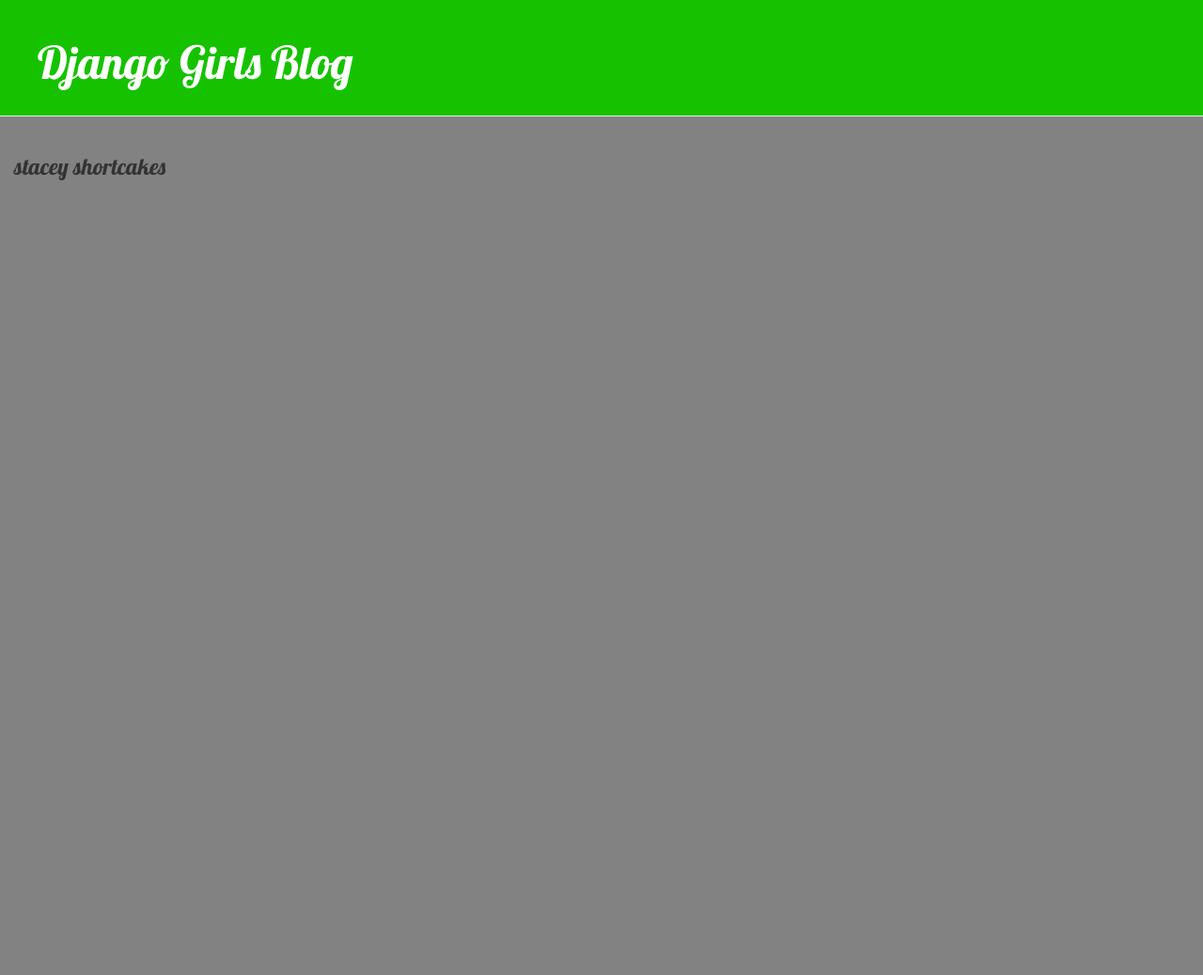
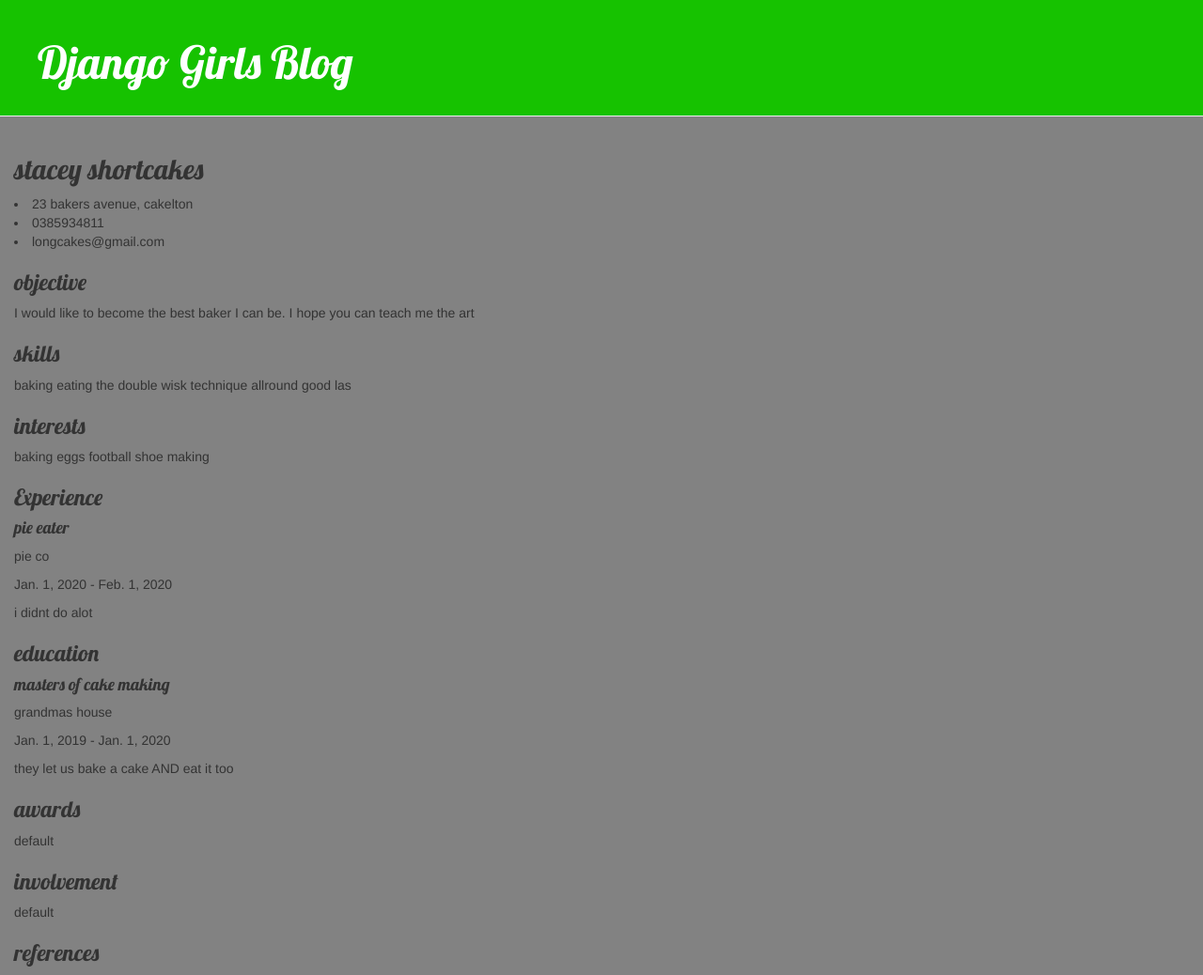
Before and after one commit to bazzaiskl/UoBassingment, a Django app: page /cv/1/ in a window 1280 px wide. Shown: the whole page at 94% size. Before the commit the page ends 192 px from the top, so only its background shows below. Run offline with Django 3.2, Linux system fonts and the light colour scheme; data comes from the database, SQL or seed files in the repository; both versions use the stored data as it was after the commit; some libraries are stand-ins or nearby versions.

Commit message:
getting 404 error due to pk, about to restructure classes becuase python is different to c with classes

```diff
--- a/blog/forms.py
+++ b/blog/forms.py
@@ -10,12 +10,12 @@
 
 class CvForm(forms.ModelForm):
     class Meta:
-        pass
+        model = CV
+        fields = ()
     class personalDetails(forms.ModelForm):
         class Meta:
             model = CV
             fields = ('name','address', 'phone_number', 'email', 'objective', 'skills', 'interests')
-
     class experience(forms.ModelForm):
         class Meta:
             model = CV.experience
--- a/blog/models.py
+++ b/blog/models.py
@@ -55,7 +55,6 @@
 
 
     def publish(self):
-        self.published_date = timezone.now()
         self.save()
 
     def __str__(self):
--- a/blog/templates/blog/cv_detail.html
+++ b/blog/templates/blog/cv_detail.html
@@ -1,10 +1,50 @@
 {% extends 'blog/base.html' %}
 
 {% block content %}
-<div class="detail_cv">
-<h3>{{cv.name}}</h3>
+<h2>{{cv.name}}</h2>
+<div class="personal_details">
+    <li>{{cv.address}}</li>
+    <li>{{cv.phone_number}}</li>
+    <li>{{cv.email}}</li>
+</div>
+<div class="professional_details">
+    <h3>objective</h3>
+    <p>{{cv.objective}}</p>
+    <h3>skills</h3>
+    <p>{{cv.skills}}</p>
+    <h3>interests</h3>
+    <p>{{cv.interests}}</p>
+</div>
 
+<div class="experience">
+    <h3>Experience</h3>
+    <h4>{{cv.experience.job_title}}</h4>
+    <p>{{cv.experience.company}}</p>
+    <p>{{cv.experience.start_year}} - {{cv.experience.end_year}}</p>
+    <p>{{cv.experience.job_description}}</p>
+</div>
 
+<div class="education">
+    <h3>education</h3>
+    <h4>{{cv.education.program}}</h4>
+    <p>{{cv.education.insitution}}</p>
+    <p>{{cv.education.start_year_ed}} - {{cv.education.end_year_ed}}</p>
+    <p>{{cv.education.education_description}}</p>
+</div>
+
+<div class="lists">
+    <h3>awards</h3>
+    <p>{{cv.awards}}</p>
+    <h3>involvement</h3>
+    <p>{{cv.involvement}}</p>
+</div>
+
+<div class="references">
+    <h3>references</h3>
+    <h4>{{cv.references.ref_name}}</h4>
+    <p>{{cv.references.ref_position}}</p>
+    <p>{{cv.references.ref_company}}</p>
+    <p>{{cv.references.ref_contact}}</p>
 </div>
 
 
--- a/blog/views.py
+++ b/blog/views.py
@@ -45,38 +45,42 @@
 
 def new_cv(request):
     if request.method == "POST":
+        cv_base = CvForm(request.POST)
         cv_personal_details = CvForm.personalDetails(request.POST)
         cv_experience = CvForm.experience(request.POST)
         cv_education = CvForm.education(request.POST)
         cv_other = CvForm.other(request.POST)
-        cv_references = CvForm.references()
-        full_form = [cv_personal_details, cv_experience, cv_education, cv_other,cv_references]
-        if cv_personal_details.is_valid() & cv_experience.is_valid() &cv_education.is_valid() & cv_other.is_valid() & cv_references.is_valid():
+        cv_references = CvForm.references(request.POST)
 
+        #full_form = [cv_personal_details, cv_experience, cv_education, cv_other,cv_references]
+        if cv_base.is_valid() & cv_personal_details.is_valid() & cv_experience.is_valid() &cv_education.is_valid() & cv_other.is_valid() & cv_references.is_valid():
+
+            post_base = cv_base.save(commit=False)
             post_personal = cv_personal_details.save(commit = False)
             post_experience = cv_experience.save(commit=False)
             post_education = cv_education.save(commit=False)
             post_other = cv_other.save(commit=False)
-            post_references = cv_references(commit=False)
+            post_references = cv_references.save(commit=False)
 
-
+            post_base.save()
             post_personal.save()
             post_experience.save()
             post_education.save()
             post_other.save()
             post_references.save()
-            return redirect('cv_detail',pk = cv_personal_details.pk)
+            return redirect('cv_detail',pk = post_base.pk )
         else:
             print('invalid cv')
             print(cv_personal_details.errors.as_data())
     else:
+        cv_base = CvForm()
         cv_personal_details = CvForm.personalDetails()
         cv_experience = CvForm.experience()
         cv_education = CvForm.education()
         cv_other = CvForm.other()
         cv_references = CvForm.references()
 
-    return render(request, 'blog/new_cv.html', {'form_personal_details': cv_personal_details, 'form_experience':cv_experience, 'form_education':cv_education, 'form_other':cv_other, 'form_references':cv_references})
+    return render(request, 'blog/new_cv.html', {'form_base':cv_base,'form_personal_details': cv_personal_details, 'form_experience':cv_experience, 'form_education':cv_education, 'form_other':cv_other, 'form_references':cv_references})
 
 def new_cv_experience(request):
     cv = CvForm.experience()
@@ -84,4 +88,7 @@
 
 def cv_detail(request, pk):
     cv = get_object_or_404(CV, pk=pk)
-    return render(request, 'blog/cv_detail.html',{'cv': cv})
+    cv.experience = get_object_or_404(CV.experience, pk=pk)
+    cv.education = get_object_or_404(CV.education, pk=pk)
+    cv_references = get_object_or_404(CV.references, pk=pk)
+    return render(request, 'blog/cv_detail.html',{'cv': cv,'cv.experience':cv.experience,'cv.education':cv.education,'cv.references':cv_references})
--- a/cvFunTest.py
+++ b/cvFunTest.py
@@ -13,7 +13,8 @@
             errorPage = self.browser.find_element_by_id('summary')
             print("no close")
         except:
-            self.browser.quit()
+            #self.browser.quit()
+            pass
 
     def test_can_add_info_not_logged_in(self):
         #stacey wants to make an online cv cos she needs a job (broke af)
```
Also changed, not shown: blog/migrations/0007_references.py (added), db.sqlite3.
